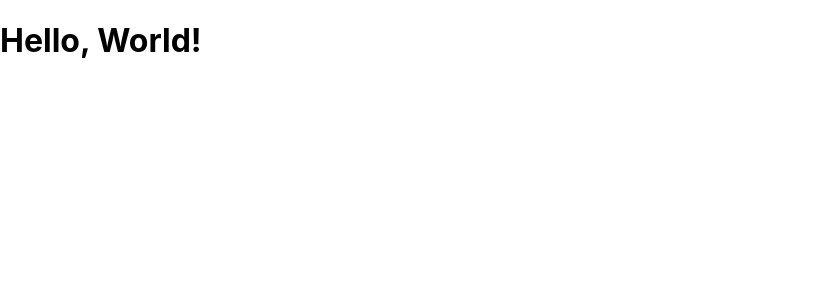
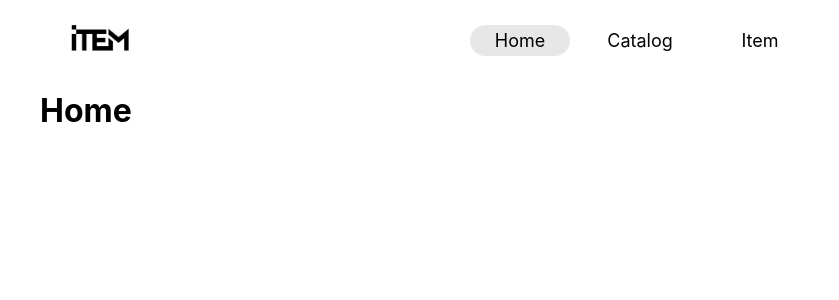
Before and after one commit to Yaroslav-Yuriichuk/web_programming, a React (Create React App) app: page / in a window 1280 px wide. Shown: the top 300 px of the page, without its empty margins (0-839 px from the left). Built offline with nearby package versions, Linux system fonts and the light colour scheme.

Commit message:
Added header with working navigation links

```diff
--- a/package.json
+++ b/package.json
@@ -8,6 +8,7 @@
     "@testing-library/user-event": "^12.8.3",
     "react": "^17.0.2",
     "react-dom": "^17.0.2",
+    "react-router-dom": "^5.3.0",
     "react-scripts": "4.0.3",
     "web-vitals": "^1.1.2"
   },
--- a/public/index.html
+++ b/public/index.html
@@ -24,7 +24,7 @@
       work correctly both with client-side routing and a non-root public URL.
       Learn how to configure a non-root public URL by running `npm run build`.
     -->
-    <title>React App</title>
+    <title>Item Ordered</title>
   </head>
   <body>
     <noscript>You need to enable JavaScript to run this app.</noscript>
--- /dev/null
+++ b/src/App.css
@@ -0,0 +1,57 @@
+.container {
+    margin: 0 auto;
+    max-width: 1200px;
+}
+
+ul {
+    margin: 0;
+    padding: 0;
+    text-decoration: none;
+}
+
+a {
+    text-decoration: none;
+    color: black;
+}
+
+
+
+
+header {
+    position: sticky;
+    padding-top: 10px;
+    display: flex;
+    align-items: center;
+}
+
+.logo {
+    margin: 0;
+    height: 60px;
+    width: 120px;
+}
+
+.header__nav {
+    display: flex;
+    align-items: center;
+    margin-left: 300px;
+}
+
+.header__nav-link a {
+    width: 80px;
+    font-size: 18px;
+    background-color: white;
+    padding: 5px 10px;
+    margin-left: 10px;
+    margin-right: 10px;
+    border-radius: 16px;
+    display: flex;
+    justify-content: center;
+}
+
+.header__nav-link a:hover {
+    background-color: rgb(231, 231, 231);
+}
+
+.header__nav-link a.active {
+    background-color: rgb(231, 231, 231);
+}
--- a/src/App.js
+++ b/src/App.js
@@ -1,5 +1,25 @@
+import "./App.css"
+import { HashRouter, Route } from "react-router-dom"
+import Header from "./components/Header"
+import Home from "./components/Home"
+import Catalog from "./components/Catalog"
+import Item from "./components/Item"
+import Footer from "./components/Footer"
+
 const App = () => {
-    return <h1>Hello, World!</h1>
+    return (
+        <HashRouter>
+            <div className='container'>
+                <Header />
+                <div>
+                    <Route exact path='/' component={Home}></Route>
+                    <Route path='/catalog' component={Catalog}></Route>
+                    <Route exact path='/item' component={Item}></Route>
+                </div>
+                <Footer />
+            </div>
+        </HashRouter>
+    )
 }
 
 export default App
--- /dev/null
+++ b/src/components/Catalog.js
@@ -0,0 +1,8 @@
+
+const Catalog = () => {
+    return (
+        <h1>Catalog</h1>
+    )
+}
+
+export default Catalog
--- /dev/null
+++ b/src/components/Footer.js
@@ -0,0 +1,10 @@
+
+const Footer = () => {
+    return (
+        <div>
+
+        </div>
+    )
+}
+
+export default Footer
--- /dev/null
+++ b/src/components/Header.js
@@ -0,0 +1,17 @@
+import { NavLink } from "react-router-dom"
+import logo from "./assets/Item_Logo.jpg"
+
+const Header = () => {
+    return (
+        <header>
+            <img className='logo' src={logo} alt='Logo'/>
+            <nav className='header__nav'>
+                <div className='header__nav-link'><NavLink exact to='/'>Home</NavLink></div>
+                <div className='header__nav-link'><NavLink to='/catalog'>Catalog</NavLink></div>
+                <div className='header__nav-link'><NavLink to='/item'>Item</NavLink></div>
+            </nav>
+        </header>
+    )
+}
+
+export default Header
--- /dev/null
+++ b/src/components/Home.js
@@ -0,0 +1,8 @@
+
+const Home = () => {
+    return (
+        <h1>Home</h1>
+    )
+}
+
+export default Home
--- /dev/null
+++ b/src/components/Item.js
@@ -0,0 +1,8 @@
+
+const Item = () => {
+    return (
+        <h1>Item</h1>
+    )
+}
+
+export default Item
```
Also changed, not shown: src/components/assets/Item_Logo.jpg (added), 1 other file (tests, documents, lock files or other folders).
